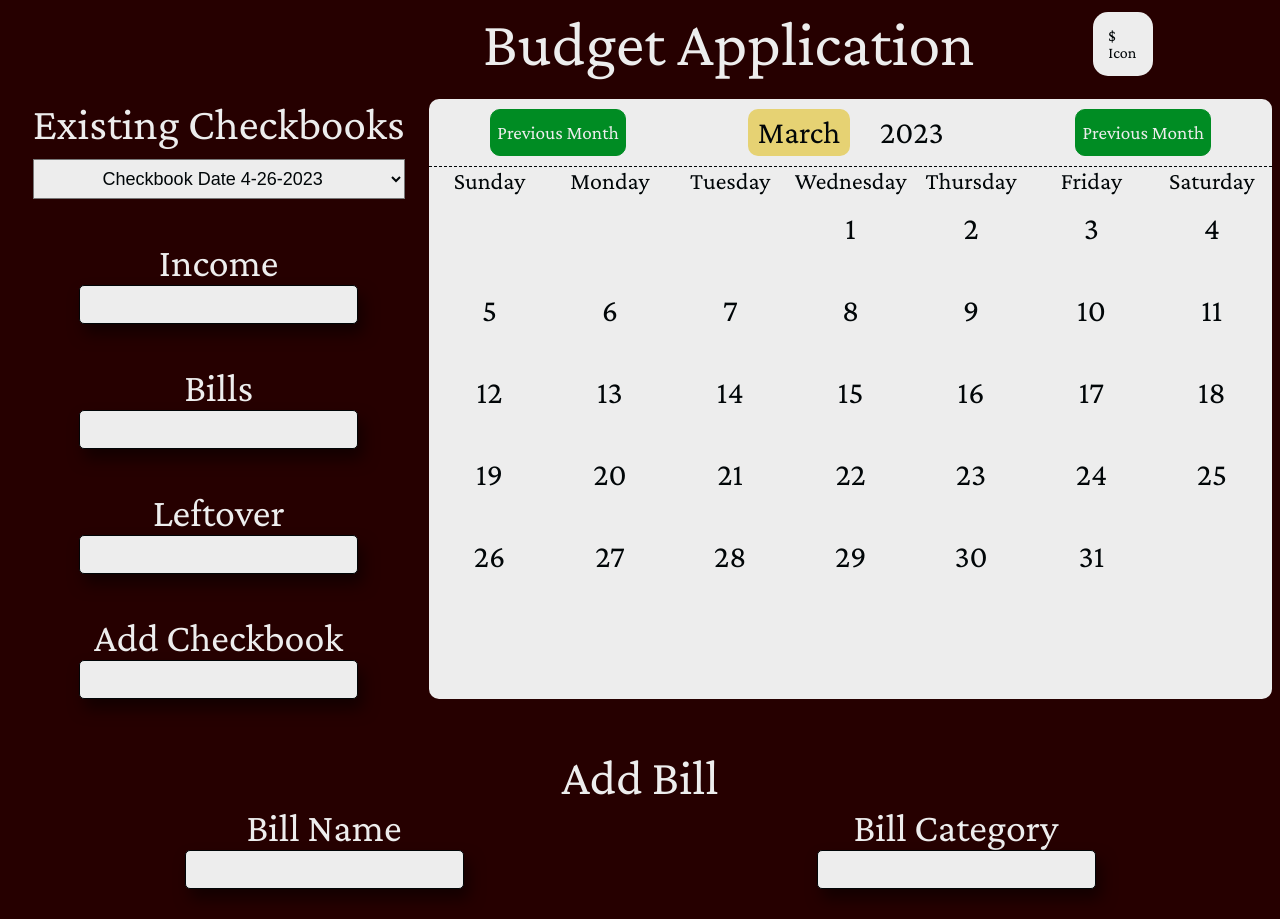
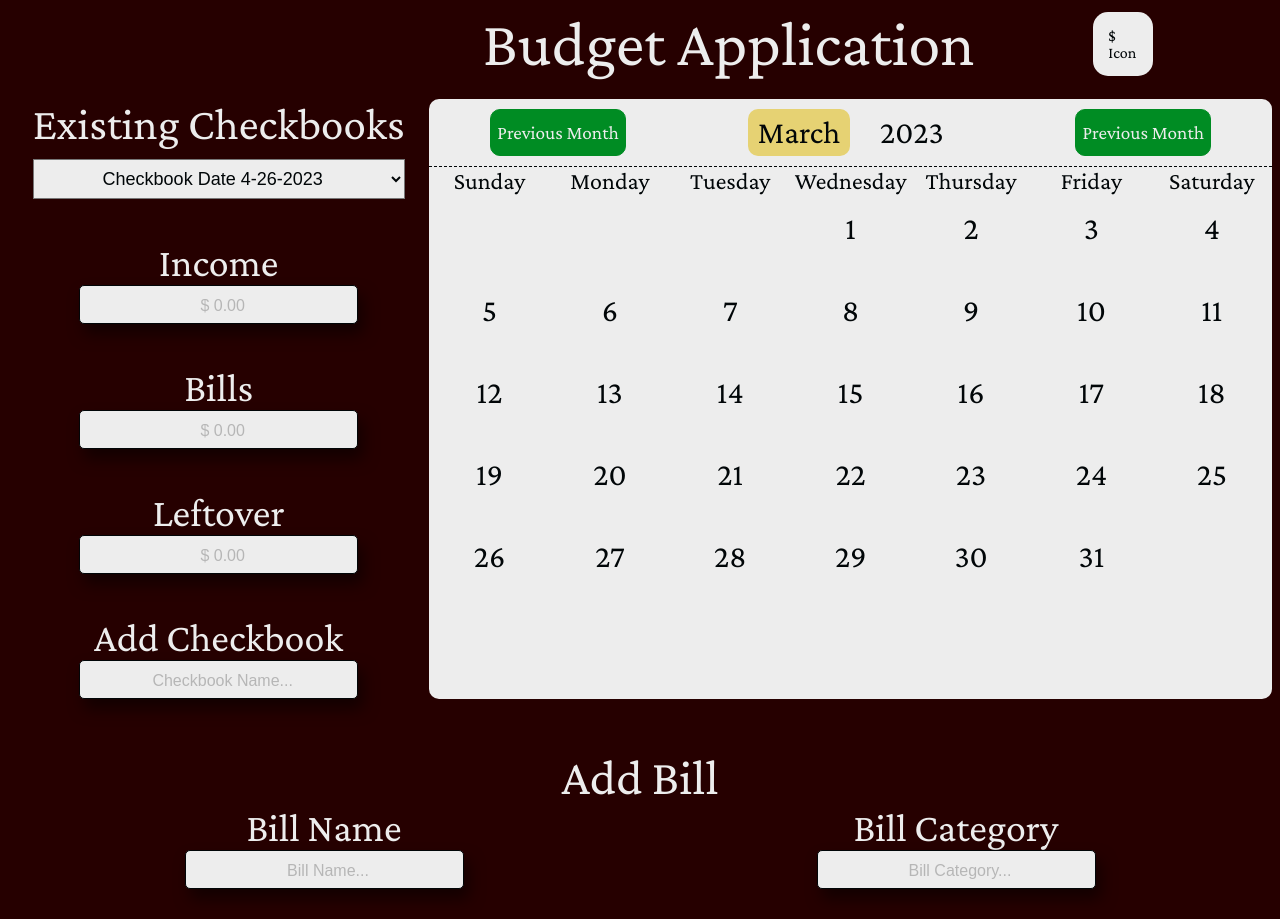
Before and after one commit to nathenjo/budget-app, a Next.js app: page / in a window 1280 px wide. Built offline with nearby package versions, Linux system fonts and the light colour scheme.

Commit message:
Started styling input components and added placeholder prop

```diff
--- a/components/input.js
+++ b/components/input.js
@@ -2,7 +2,7 @@ import React from 'react';
 
 export default function Input(props) {
 
-    const {propClass, inputType} = props;
+    const {propClass, inputType, propLength, propPlace} = props;
 
     const formatIcon = (valStr) => {
         return <div dangerouslySetInnerHTML={{__html: `${valStr}`}} />
@@ -11,7 +11,7 @@ export default function Input(props) {
     return (
         <div className={`comp-input ${propClass}-wrapper`}>
             <h3 className={`${propClass}-label`}>{propClass.replace('-', ' ')}</h3>
-            <input type={inputType} className={`${propClass}-input`} />
+            <input maxLength={propLength} placeholder={propPlace} type={inputType} className={`${propClass}-input`} />
         </div>
     );
 }
--- a/pages/index.js
+++ b/pages/index.js
@@ -1,4 +1,4 @@
-import React from 'react';
+import React, { useState } from 'react';
 import Calendar from '../components/calendar';
 import Input from '../components/input';
 import NewCalendar from '../components/newCalendar';
@@ -6,6 +6,8 @@ import NewCalendar from '../components/newCalendar';
 export default function Home(props) {
 
     const {} = props;
+
+    const [selDate, setSelDate] = useState('');
 
     return (
         <div className='home-wrapper'>
@@ -24,10 +26,10 @@ export default function Home(props) {
                             <option>Checkbook Date 5-12-2023</option>
                         </select>
                     </div>
-                    <Input propClass='income' inputType='text' />
-                    <Input propClass='bills' inputType='text' />
-                    <Input propClass='leftover' inputType='text' />
-                    <Input propClass='add-checkbook' inputType='text' />
+                    <Input propClass='income' inputType='text' propPlace='$ 0.00' />
+                    <Input propClass='bills' inputType='text' propPlace='$ 0.00' />
+                    <Input propClass='leftover' inputType='text' propPlace='$ 0.00' />
+                    <Input propClass='add-checkbook' inputType='text' propPlace='Checkbook Name...' />
                 </div>
                 <div className='main-column-right'>
                     <NewCalendar />
@@ -36,8 +38,8 @@ export default function Home(props) {
             <footer className='page-footer'>
                 <h3 className='footer-header'>Add Bill</h3>
                 <div className='add-bill-wrapper'>
-                    <Input propClass='bill-name' inputType='text' />
-                    <Input propClass='bill-category' inputType='text' />
+                    <Input propClass='bill-name' inputType='text' propPlace='Bill Name...' />
+                    <Input propClass='bill-category' inputType='text' propPlace='Bill Category...' />
                 </div>
             </footer>
         </div>
--- a/styles/components/input.scss
+++ b/styles/components/input.scss
@@ -8,6 +8,11 @@
     }
 
     input {
+        &::placeholder {
+            font-size: 0.8em;
+            color: $gray;
+            opacity: 0.5;
+        }
         @include input-style();
     }
 }
--- a/styles/variables.scss
+++ b/styles/variables.scss
@@ -1,4 +1,5 @@
 $background: #260000;
+$gray: #808080;
 $black: #010608;
 $white: #EDEDED;
 $red: #8C0000;
```
